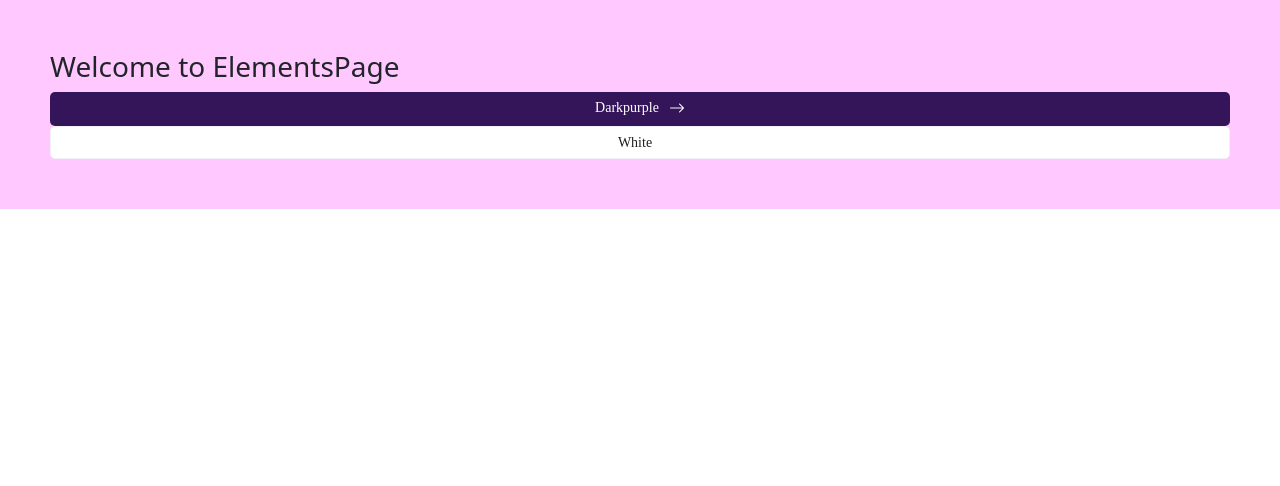
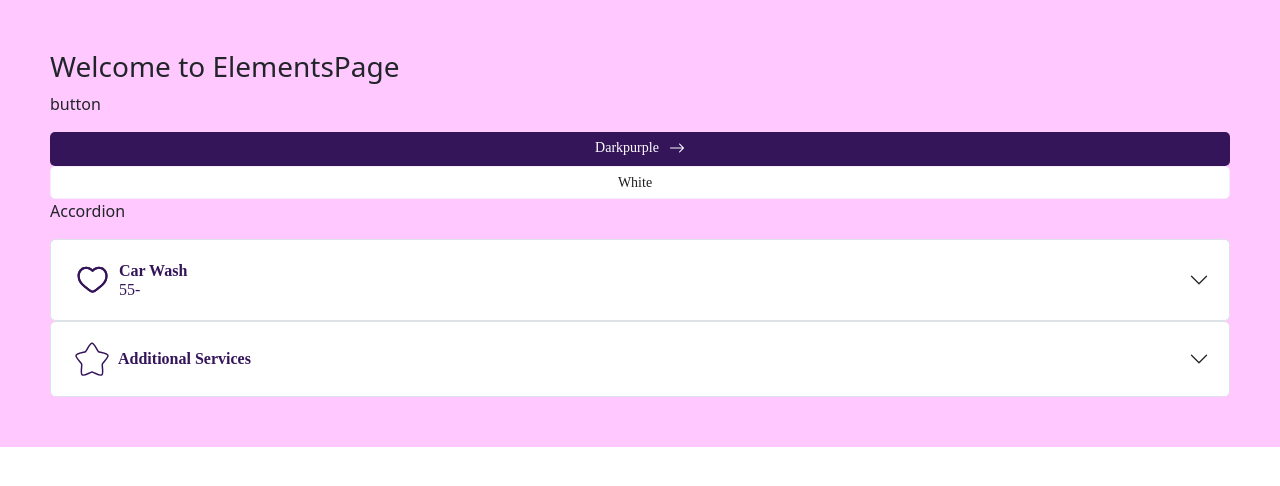
Before and after one commit to whitesnow-space/repo1, a React (Create React App) app: page /elements in a window 1280 px wide. Shown: the top 486 px of the page. Built offline with nearby package versions, Linux system fonts and the light colour scheme.

Commit message:
test: customAccordion in elementsPage

```diff
--- a/src/pages/elements/index.js
+++ b/src/pages/elements/index.js
@@ -1,14 +1,42 @@
 import React from "react";
 
 import Button from "../../components/button";
+import CustomAccordion from "../../components/customAccordion";
 import "./styles.scss";
 
 const ElementsPage = () => {
+  /* Static Data */
+  const staticData = {
+    description:
+      "Lorem ipsum dolor sit amet, consectetur adipiscing elit, sed do eiusmod tempor incididunt ut labore et dolore magna aliqua. Ut enim adminim veniam, quis nostrud exercitation ullamco laboris nisi utaliquip ex ea commodo consequat. Duis aute irure dolor in reprehenderit in voluptate velit esse cillum dolore eu fugiat nulla pariatur. Excepteur sint occaecat cupidatat non proident, sunt inculpa qui officia deserunt mollit anim id est laborum.",
+    list: [
+      { title: "title-1", price: "KP-1" },
+      { title: "title-2", price: "KP-2" },
+      { title: "title-3", price: "KP-3" },
+    ],
+  };
+
   return (
     <div className="elementsPage">
       <h3>Welcome to ElementsPage</h3>
+      <p>button</p>
       <Button placeholder={"Darkpurple"} color={"darkpurple"} withIcon={true} />
       <Button placeholder={"White"} color={"white"} />
+
+      <p>Accordion</p>
+
+      <CustomAccordion
+        type="care"
+        title="Car Wash"
+        price={55}
+        description={staticData.description}
+      />
+      <CustomAccordion
+        type="star"
+        title="Additional Services"
+        isAdditional={true}
+        list={staticData.list}
+      />
     </div>
   );
 };
```
